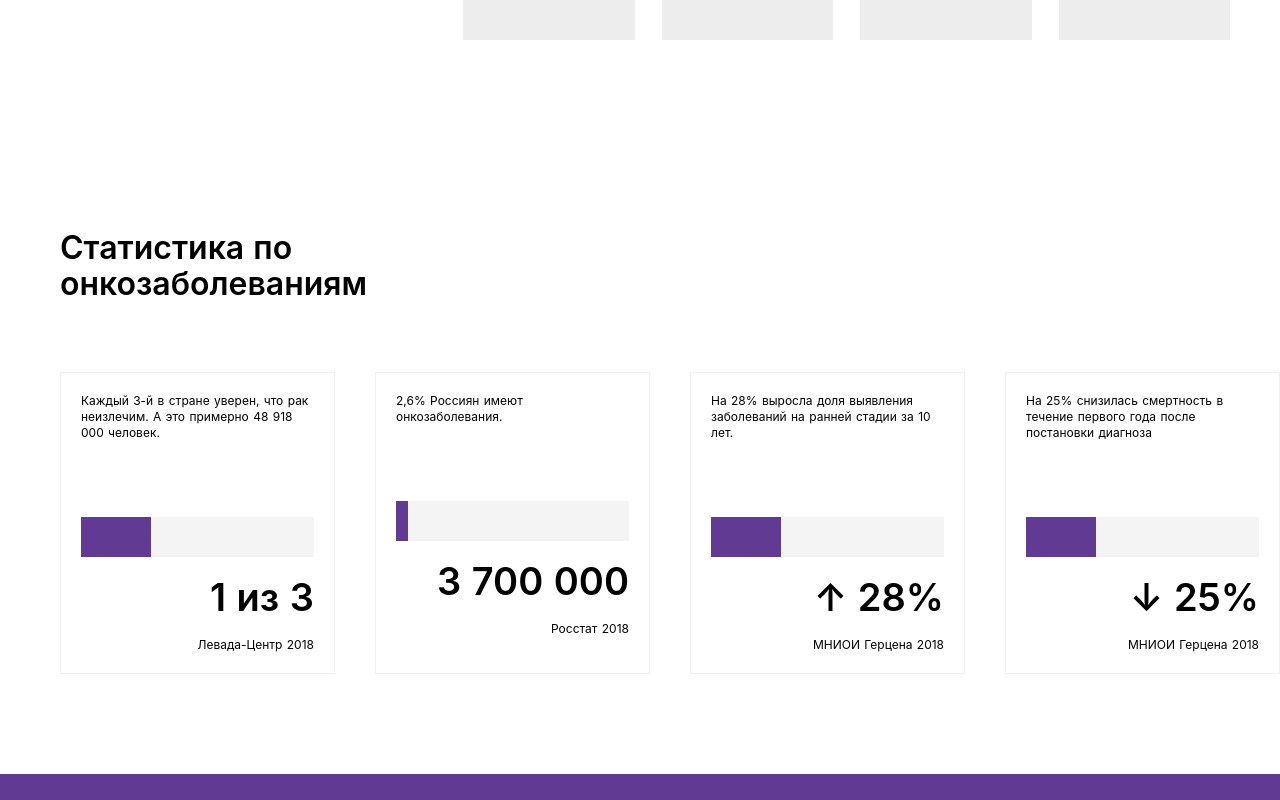
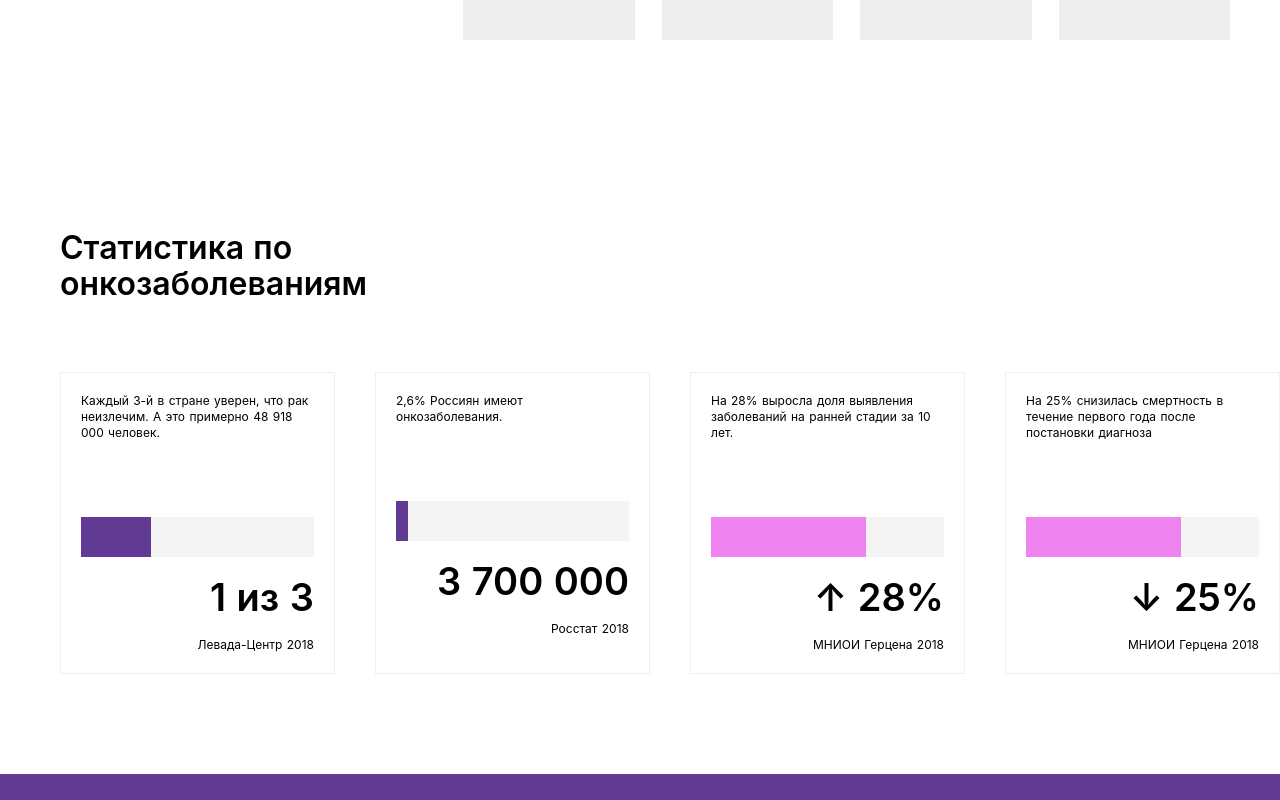
Before and after one commit to sanyamaks/nuxt-training, a Nuxt app: page / in a window 1280 px wide. Shown: the part 1840-2640 px from the top of the page. Built offline with nearby package versions, Linux system fonts and the light colour scheme.

Commit message:
fix mrgn + doubleBar

```diff
--- a/components/Statistika.vue
+++ b/components/Statistika.vue
@@ -37,11 +37,13 @@
         <h3 class="stat-card__title">
           На 28% выросла доля выявления заболеваний на ранней стадии за 10 лет.
         </h3>
-        <progress-bar
-          :value="3"
-          :max-value="10"
+
+        <progress-bar-double
+          max-value="3"
+          new-value="2"
+          old-value="1"
           class="stat-card__progress-bar"
-        ></progress-bar>
+        ></progress-bar-double>
         <p class="stat-card__number">
           &uarr; 28%
         </p>
@@ -53,11 +55,12 @@
           На 25% снизилась смертность в течение первого года после постановки
           диагноза
         </h3>
-        <progress-bar
-          :value="3"
-          :max-value="10"
+        <progress-bar-double
+          max-value="3"
+          new-value="2"
+          old-value="1"
           class="stat-card__progress-bar"
-        ></progress-bar>
+        ></progress-bar-double>
         <p class="stat-card__number">
           &darr; 25%
         </p>
@@ -70,11 +73,13 @@
 <script>
 import SectionTitle from './ui/SectionTitle';
 import ProgressBar from './ui/ProgressBar';
+import ProgressBarDouble from './ui/ProgressBarDouble';
 
 export default {
   components: {
     'section-title': SectionTitle,
     'progress-bar': ProgressBar,
+    'progress-bar-double': ProgressBarDouble,
   },
 };
 </script>
@@ -125,4 +130,8 @@ export default {
 .content__statistika {
   padding: 100px 0;
 }
+.statistika {
+  max-width: 1440px;
+  margin: auto;
+}
 </style>
--- /dev/null
+++ b/components/ui/ProgressBarDouble.vue
@@ -0,0 +1,55 @@
+<template>
+  <div class="progress-bar-double">
+    <div class="progress-bar-double__old">
+      <div class="progress-bar-double__fill" :style="styleOld"></div>
+    </div>
+    <div class="progress-bar-double__new">
+      <div
+        class="progress-bar-double__fill progress-bar-double__fill_violet"
+        :style="styleNew"
+      ></div>
+    </div>
+  </div>
+</template>
+
+<script>
+export default {
+  props: {
+    newValue: Number,
+    maxValue: Number,
+    oldValue: Number,
+  },
+  computed: {
+    styleOld() {
+      return `width: ${(this.oldValue / this.maxValue) * 100}%;`;
+    },
+    styleNew() {
+      return `width: ${(this.newValue / this.maxValue) * 100}%;`;
+    },
+  },
+};
+</script>
+
+<style scoped>
+.progress-bar-double {
+  max-width: 260px;
+  height: 40px;
+  background: #f4f4f4;
+  position: relative;
+}
+
+.progress-bar-double__fill {
+  position: absolute;
+  left: 0;
+  top: 0;
+  height: 100%;
+  background: #613a93;
+}
+.progress-bar-double__fill_violet {
+  position: absolute;
+  left: 0;
+  top: 0;
+  height: 100%;
+  background: violet;
+}
+</style>
```
